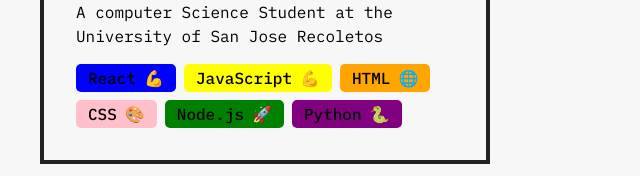
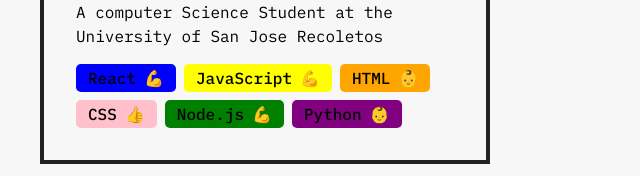
Before and after one commit to cristoph143/Pizza-Menu-React, a React (Create React App) app: page / in a window 1280 px wide. Shown: the part 534-710 px from the top of the page, without its empty margins (0-640 px from the left). Built offline with nearby package versions, Linux system fonts and the light colour scheme.

Commit message:
apply section 5

```diff
--- a/src/App.js
+++ b/src/App.js
@@ -29,24 +29,26 @@
 function SkillList() {
   return (
     <div className="skill-list">
-      {skillsData.map((skill, index) => (
-        <Skill
-          key={index}
-          skill={skill.skill}
-          emoji={skill.emoji}
-          color={skill.color}
-        />
+      {skillsData.map((skill) => (
+        <Skill skill={skill} />
       ))}
     </div>
   );
 }
 
 function Skill(props) {
+  const { skill, level, color } = props.skill;
+  const levelEmoji = {
+    beginner: "👶",
+    intermediate: "👍",
+    advanced: "💪",
+  };
+
   return (
-    <div className="skill" style={{ backgroundColor: props.color }}>
-      <span>{props.skill}</span>
+    <div className="skill" style={{ backgroundColor: color }}>
+      <span>{skill}</span>
       <span role="img" aria-label="emoji">
-        {props.emoji}
+        {levelEmoji[level]}
       </span>
     </div>
   );
--- a/src/skillsData.json
+++ b/src/skillsData.json
@@ -1,32 +1,32 @@
 [
     {
         "skill": "React",
-        "emoji": "💪",
+        "level": "advanced",
         "color": "blue"
     },
     {
         "skill": "JavaScript",
-        "emoji": "💪",
+        "level": "advanced",
         "color": "yellow"
     },
     {
         "skill": "HTML",
-        "emoji": "🌐",
+        "level": "beginner",
         "color": "orange"
     },
     {
         "skill": "CSS",
-        "emoji": "🎨",
+        "level": "intermediate",
         "color": "pink"
     },
     {
         "skill": "Node.js",
-        "emoji": "🚀",
+        "level": "advanced",
         "color": "green"
     },
     {
         "skill": "Python",
-        "emoji": "🐍",
+        "level": "beginner",
         "color": "purple"
     }
 ]
```
